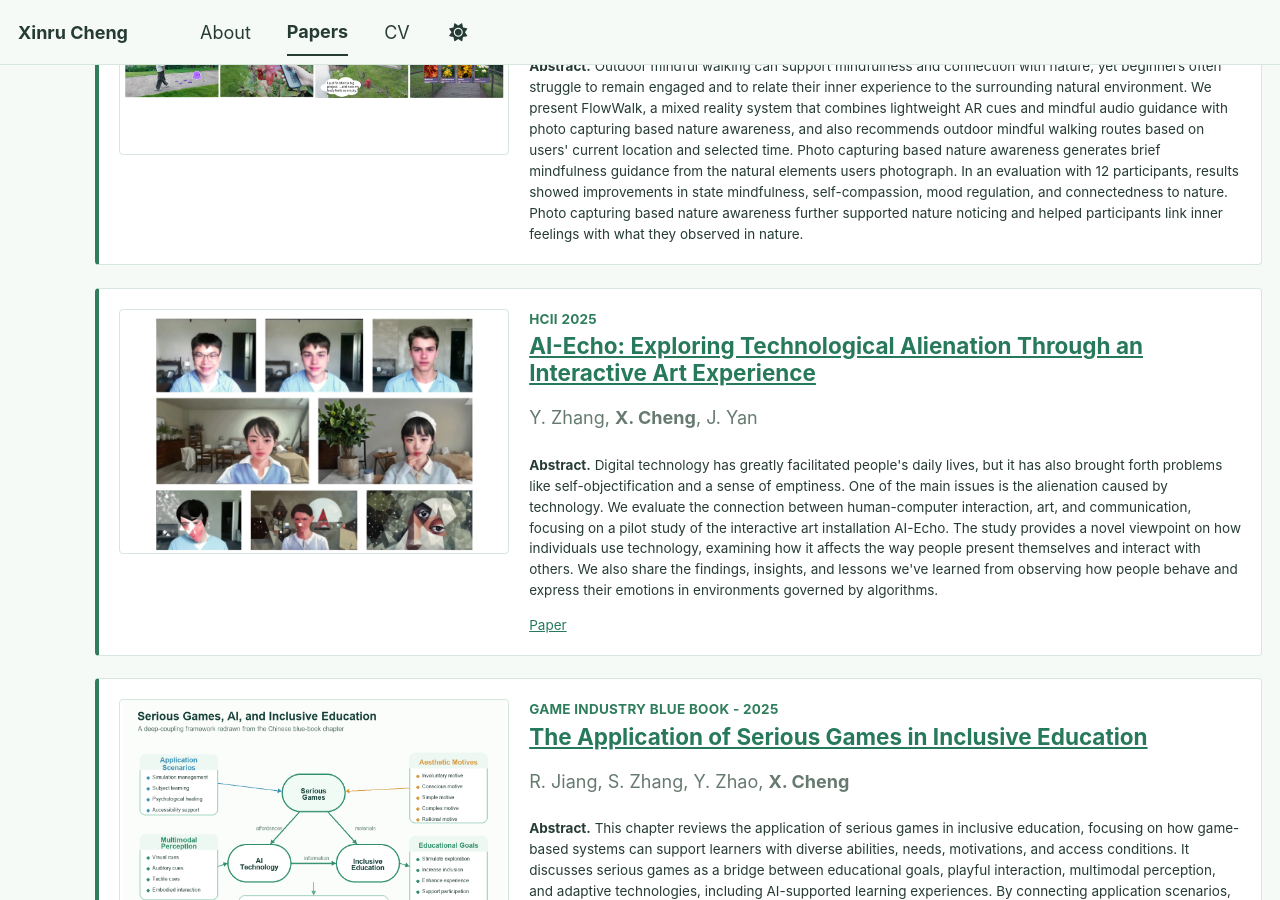
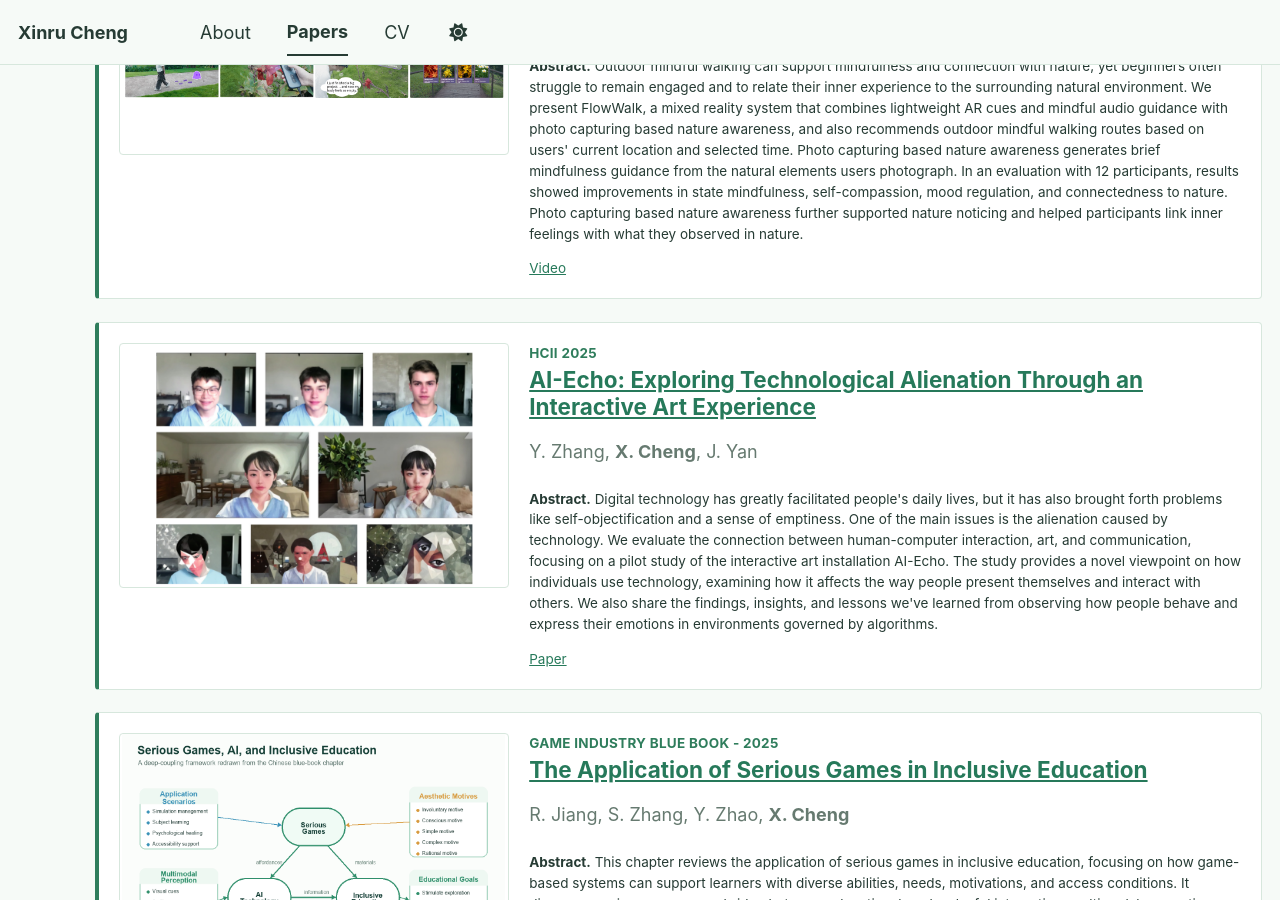
Before and after one commit to raya0313/raya0313.github.io, a Jekyll site: the page built from _pages/publications.html, in a window 1280 px wide and 900 px high, scrolled down 3567 px. Built offline with Jekyll 4.4.1, drawn with Linux system fonts in a browser that asks for light colours; a script bundle is joined from its source files by our own code; library files that are not in the unit come from our copies.

Commit message:
Add FlowWalk demo video link

```diff
--- a/_pages/publications.html
+++ b/_pages/publications.html
@@ -106,7 +106,7 @@ author_profile: false
       <h2>
         <a class="publication-card__title" href="https://arxiv.org/abs/2601.02829">
           XR-Read: Eye-Level Clarity Matters for Sustained Reading in Head-Mounted Displays
-          <span class="publication-card__description">Looks beyond 鈥渋s the text readable?鈥?toward a sharper XR question: when does visual clarity become the difference between sustained reading and sickness?</span>
+          <span class="publication-card__description">Looks beyond 閳ユ笅s the text readable?閳?toward a sharper XR question: when does visual clarity become the difference between sustained reading and sickness?</span>
         </a>
       </h2>
       <p class="publication-card__authors">J. Wang, <strong>X. Cheng</strong>, B. Hou, H.N. Liang</p>
@@ -146,6 +146,7 @@ author_profile: false
       </h2>
       <p class="publication-card__authors">Z. Li, K. Huang, H. Tang, <strong>X. Cheng</strong>, H. Li, S. Zhao, P. An</p>
       <p class="publication-card__summary"><strong>Abstract.</strong> Outdoor mindful walking can support mindfulness and connection with nature, yet beginners often struggle to remain engaged and to relate their inner experience to the surrounding natural environment. We present FlowWalk, a mixed reality system that combines lightweight AR cues and mindful audio guidance with photo capturing based nature awareness, and also recommends outdoor mindful walking routes based on users' current location and selected time. Photo capturing based nature awareness generates brief mindfulness guidance from the natural elements users photograph. In an evaluation with 12 participants, results showed improvements in state mindfulness, self-compassion, mood regulation, and connectedness to nature. Photo capturing based nature awareness further supported nature noticing and helped participants link inner feelings with what they observed in nature.</p>
+      <p class="publication-card__links"><a href="https://youtu.be/vlXsFKx2INQ">Video</a></p>
     </div>
   </article>
 
```
